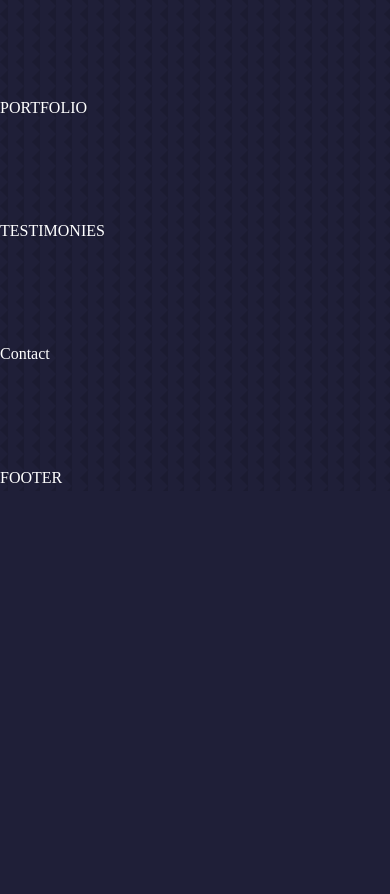
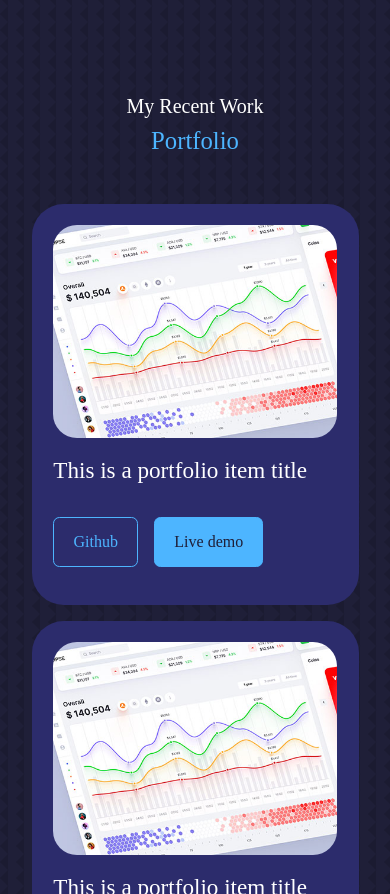
Before and after one commit to Elisee-des/projet_portfolio_reactjs, a React (Create React App) app: page / in a window 390 px wide. Shown: the part 4970-5864 px from the top of the page. Before the commit the page ends 5461 px from the top, so only its background shows below. Built offline with nearby package versions, Linux system fonts and the light colour scheme; the HTML template or start-up script is replaced by a standard one.

Commit message:
__Section_Portfolio__ html ok css ok responsiviter ok.1ere methode

```diff
--- a/src/components/portfolio/Portfolio.jsx
+++ b/src/components/portfolio/Portfolio.jsx
@@ -1,9 +1,80 @@
 import React from 'react';
+import "./portfolio.css"
+import IMG1 from "../../assets/portfolio1.jpg"
+import IMG2 from "../../assets/portfolio2.jpg"
+import IMG3 from "../../assets/portfolio3.jpg"
+import IMG4 from "../../assets/portfolio4.jpg"
+import IMG5 from "../../assets/portfolio5.png"
+import IMG6 from "../../assets/portfolio6.jpg"
 
 const Portfolio = () => {
     return (
         <section id="portfolio">
-            PORTFOLIO
+            <h5>My Recent Work</h5>
+            <h2>Portfolio</h2>
+
+            <div className="container portfolio__container">
+                <article className="portfolio__item">
+                    <div className="portfolio__item-image">
+                        <img src={IMG1} alt="image1" />
+                    </div>
+                    <h3>This is a portfolio item title</h3>
+                    <div className="portfolio__item-cta">
+                        <a href="" className="btn" target='_blank'>Github</a>
+                        <a href="" className="btn btn-primary" target='_blank'>Live demo</a>
+                    </div>
+                </article>
+                <article className="portfolio__item">
+                    <div className="portfolio__item-image">
+                        <img src={IMG1} alt="image1" />
+                    </div>
+                    <h3>This is a portfolio item title</h3>
+                    <div className="portfolio__item-cta">
+                        <a href="" className="btn" target='_blank'>Github</a>
+                        <a href="" className="btn btn-primary" target='_blank'>Live demo</a>
+                    </div>
+                </article>
+                <article className="portfolio__item">
+                    <div className="portfolio__item-image">
+                        <img src={IMG1} alt="image1" />
+                    </div>
+                    <h3>This is a portfolio item title</h3>
+                    <div className="portfolio__item-cta">
+                        <a href="" className="btn" target='_blank'>Github</a>
+                        <a href="" className="btn btn-primary" target='_blank'>Live demo</a>
+                    </div>
+                </article>
+                <article className="portfolio__item">
+                    <div className="portfolio__item-image">
+                        <img src={IMG1} alt="image1" />
+                    </div>
+                    <h3>This is a portfolio item title</h3>
+                    <div className="portfolio__item-cta">
+                        <a href="" className="btn" target='_blank'>Github</a>
+                        <a href="" className="btn btn-primary" target='_blank'>Live demo</a>
+                    </div>
+                </article>
+                <article className="portfolio__item">
+                    <div className="portfolio__item-image">
+                        <img src={IMG1} alt="image1" />
+                    </div>
+                    <h3>This is a portfolio item title</h3>
+                    <div className="portfolio__item-cta">
+                        <a href="" className="btn" target='_blank'>Github</a>
+                        <a href="" className="btn btn-primary" target='_blank'>Live demo</a>
+                    </div>
+                </article>
+                <article className="portfolio__item">
+                    <div className="portfolio__item-image">
+                        <img src={IMG1} alt="image1" />
+                    </div>
+                    <h3>This is a portfolio item title</h3>
+                    <div className="portfolio__item-cta">
+                        <a href="" className="btn" target='_blank'>Github</a>
+                        <a href="" className="btn btn-primary" target='_blank'>Live demo</a>
+                    </div>
+                </article>
+            </div>
         </section>
     );
 };
--- a/src/components/portfolio/portfolio.css
+++ b/src/components/portfolio/portfolio.css
@@ -0,0 +1,49 @@
+.portfolio__container {
+    display: grid;
+    grid-template-columns: repeat(3, 1fr);
+    gap: 2.5rem;
+}
+
+.portfolio__item {
+    background: var(--color-bg-variant);
+    padding: 1.3rem;
+    border-radius: 2rem;
+    border: 1px solid transparent;
+    transition: var(--transition);
+}
+
+.portfolio__item:hover {
+    border-color: var(--color-primary-variant);
+    background: transparent;
+}
+
+.portfolio__item-image {
+    border-radius: 1.5rem;
+    overflow: hidden;
+}
+
+.portfolio__item h3 {
+    margin: 1.2rem 0 2rem;
+}
+
+.portfolio__item-cta {
+    display: flex;
+    gap: 1rem;
+    margin-bottom: 1rem;
+}
+
+    /*======================== MEDIA QUERIES (MEDIUM DEVICE-md) ==============================*/
+    @media screen and (max-width: 1024px) {
+        .portfolio__container {
+            grid-template-columns: 1fr 1fr;
+            gap: 1.2rem;
+        }
+    }
+
+    /*======================== MEDIA QUERIES (SMALL DEVICE-md) ==============================*/
+    @media screen and (max-width: 600px) {
+        .portfolio__container {
+            grid-template-columns: 1fr;
+            gap: 1rem;
+        }
+    }
```
